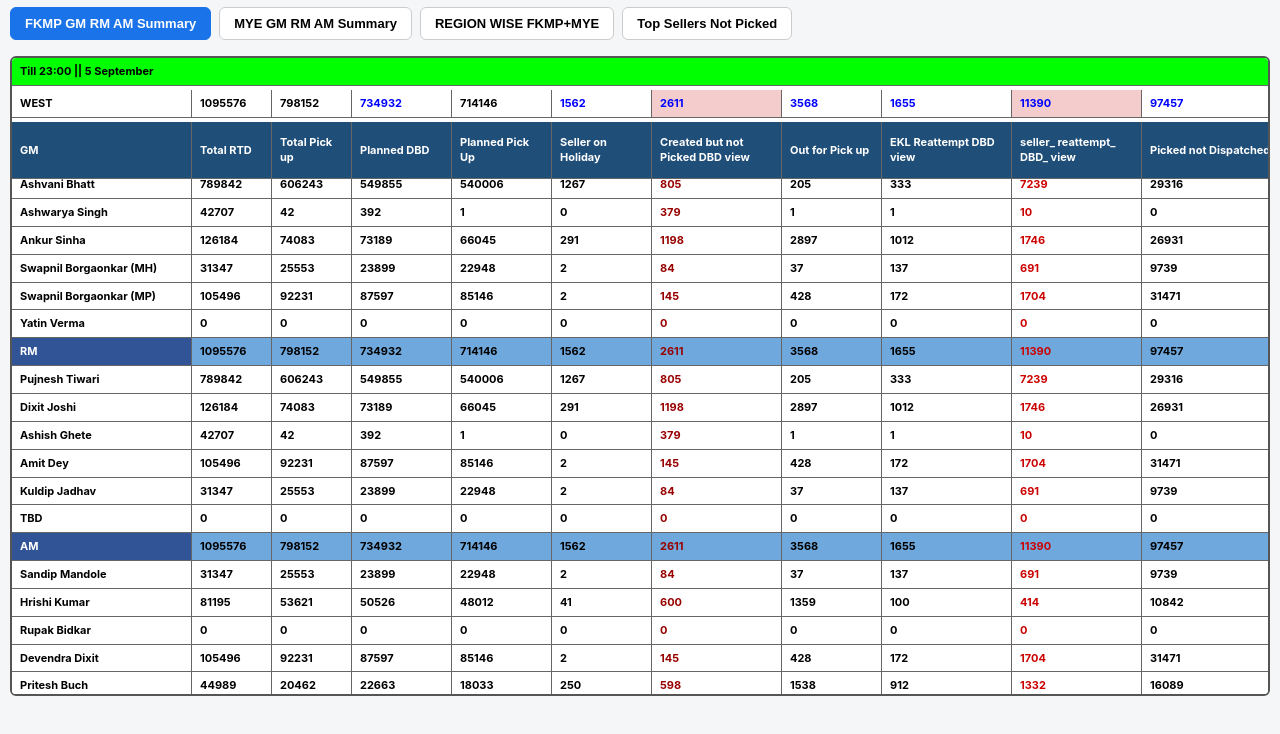
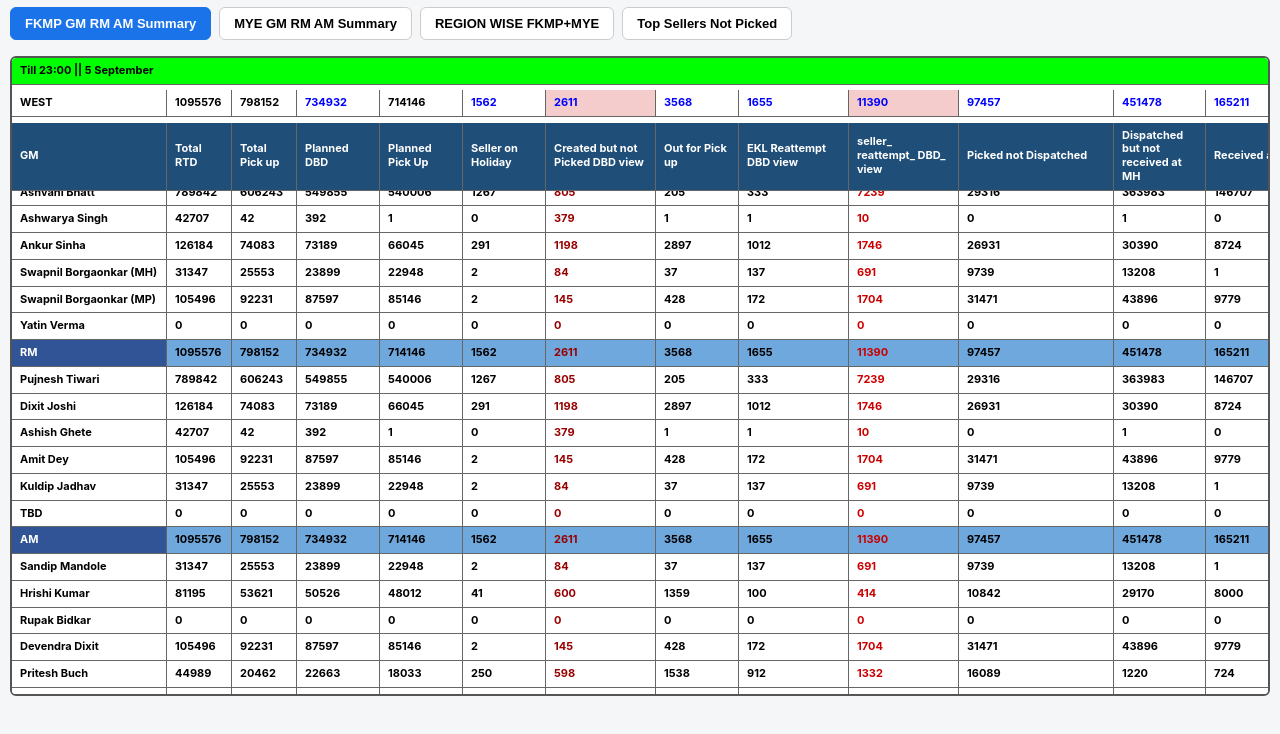
Before and after one commit to sandipvarnwal/dashboard, a plain HTML site: page index.html in a window 1280 px wide. Shown: the part 34-768 px from the top of the page. Drawn offline with Linux system fonts and the light colour scheme.

Commit message:
Update index.html

```diff
--- a/index.html
+++ b/index.html
@@ -3,10 +3,6 @@
 <head>
   <meta charset="UTF-8">
   <meta name="viewport" content="width=device-width, initial-scale=1.0">
-  <!-- Cache Prevention Meta Tags -->
-  <meta http-equiv="Cache-Control" content="no-cache, no-store, must-revalidate">
-  <meta http-equiv="Pragma" content="no-cache">
-  <meta http-equiv="Expires" content="0">
   <title>D0 DASHBOARD</title>
   <style>
     * { box-sizing: border-box; }
@@ -37,7 +33,7 @@
       color: #ffffff;
     }
 
-    /* Mobile & Desktop Scroll Container */
+    /* Mobile-Safe Container */
     .table-container {
       width: 100%;
       max-height: 80vh;
@@ -55,24 +51,18 @@
       border-collapse: separate;
       border-spacing: 0;
       table-layout: fixed !important;
-      height: auto !important;
     }
 
     td, th {
       border-right: 1px solid #666666 !important;
       border-bottom: 1px solid #666666 !important;
-      padding: 6px 8px !important;
+      padding: 6px 8px;
       font-size: 11px;
-      line-height: 1.35;
-
-      /* FORCE TEXT WRAPPING WITHOUT CLIPPING */
+      line-height: 1.25;
       white-space: normal !important;
       word-wrap: break-word !important;
-      word-break: normal !important;
-      overflow-wrap: break-word !important;
-      overflow: visible !important;
-      height: auto !important;
-      max-height: none !important;
+      overflow: hidden !important;
+      text-overflow: ellipsis;
       vertical-align: middle;
     }
 
@@ -108,7 +98,6 @@
 
     async function loadDashboard() {
       try {
-        // Cache-busting URL parameter
         const response = await fetch('./data.json?t=' + new Date().getTime());
         const allData = await response.json();
 
@@ -148,10 +137,9 @@
             let totalTableWidth = 0;
 
             for (let c = 0; c < maxCols; c++) {
+              // Custom Char Count Calculation
               const charCount = colWidths[c] !== undefined ? colWidths[c] : 12;
-
-              // Custom Char Width Calculation: 10px per character + 30px safety padding
-              const px = Math.round(charCount * 10) + 30;
+              const px = Math.round(charCount * 9) + 20;
 
               pixelWidths[c] = px;
 
@@ -162,11 +150,15 @@
             }
 
             table.style.width = `${totalTableWidth}px`;
+            table.style.minWidth = `${totalTableWidth}px`;
 
+            // STRICT COLGROUP DEFINITION
             const colGroup = document.createElement('colgroup');
             for (let c = 0; c < maxCols; c++) {
               const col = document.createElement('col');
               col.style.width = `${pixelWidths[c]}px`;
+              col.style.minWidth = `${pixelWidths[c]}px`;
+              col.style.maxWidth = `${pixelWidths[c]}px`;
               colGroup.appendChild(col);
             }
             table.appendChild(colGroup);
@@ -184,9 +176,11 @@
                 if (cell.rowSpan && cell.rowSpan > 1) td.rowSpan = cell.rowSpan;
                 if (cell.colSpan && cell.colSpan > 1) td.colSpan = cell.colSpan;
 
+                // Apply widths only to non-merged cells so colgroup handles the rest
                 if (!cell.colSpan || cell.colSpan === 1) {
                   td.style.width = `${pixelWidths[cIndex]}px`;
                   td.style.minWidth = `${pixelWidths[cIndex]}px`;
+                  td.style.maxWidth = `${pixelWidths[cIndex]}px`;
                 }
 
                 td.style.backgroundColor = (cell.bg && cell.bg !== '') ? cell.bg : '#ffffff';
```
